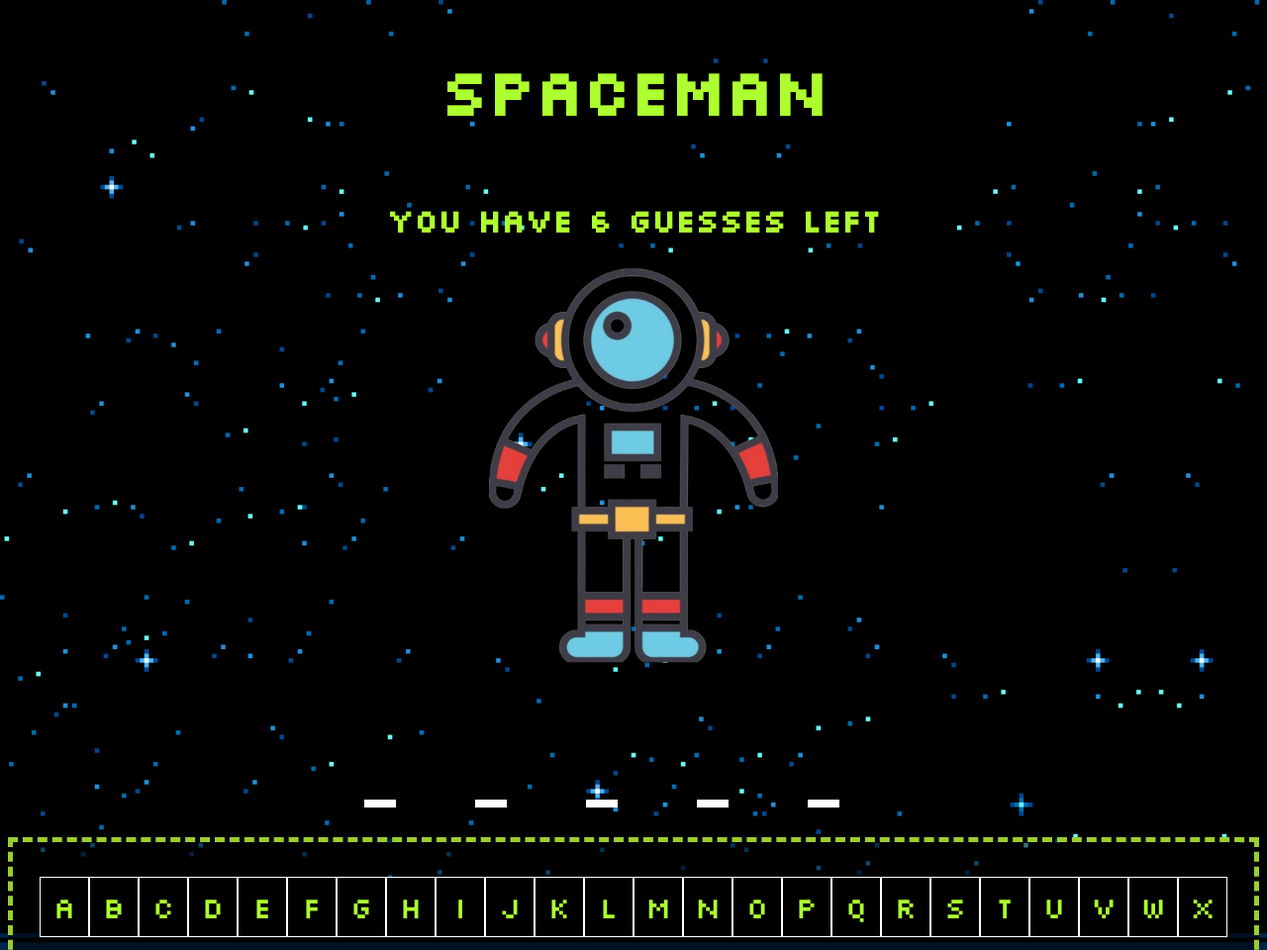
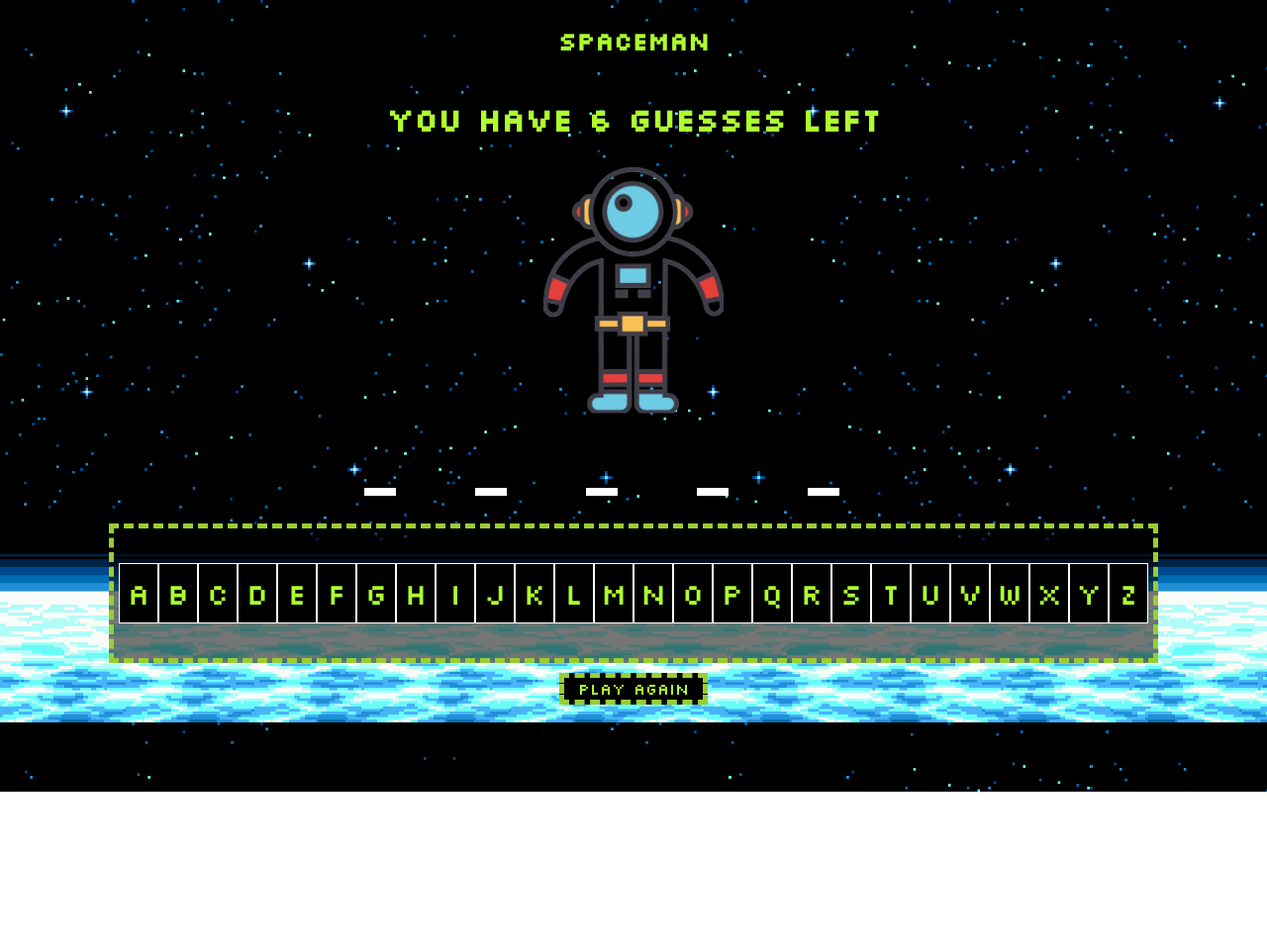
Before and after one commit to brennanp93/SpaceMan, a plain HTML site: page index.html in a window 1280 px wide. Shown: the top 960 px of the page at 99% size. After the commit the page ends 800 px from the top, so only its background shows below. Drawn offline with Linux system fonts and the light colour scheme.

Commit message:
Fix CSS so that it fits the screen. Update button hover.

```diff
--- a/css/style.css
+++ b/css/style.css
@@ -5,18 +5,17 @@
 
 body {
     color: greenyellow;
-    /* margin: 10% 0% 0% 0%; */
-    /* height: 100vh; */
-    flex-direction: column;
+    height: 75%;
+    /* flex-direction: column; */
     background-image: url(https://brennanp93.github.io/SpaceMan/images/pixelbg.png);
     background-size: cover;
-    display: flex;
-    justify-content: center;
-    align-items: center;
+    /* display: flex; */
+    /* justify-content: center; */
+    /* align-items: center; */
 }
 
 h1 {
-   font-size: 4em;
+    font-size: 25px;
 }
 
 #message {
@@ -30,6 +29,8 @@ main * {
 }
 
 main {
+    margin: 0% 5% 0% 5%;
+
     display: flex;
     flex-direction: column;
     justify-content: center;
@@ -54,11 +55,11 @@ main {
 .letter{
     color: greenyellow;
     background-color: black;
-    font-size: 20px;
+    font-size: 1em;
     border-width: 1px;
     border-color: white;
     border-style: solid;
-    width: 50px;
+    width: 40px;
     text-align: center;
     padding: 5px 10px 5px 10px;
     /* margin: 1px; */
@@ -78,13 +79,14 @@ main {
     border-color: yellowgreen;
     border-width: 5px;
     padding: 5px;
+    /* grid-column: span 2; */
     padding-bottom:;
 }
 
 
 button {
     display: flex;
-    font-size: 2em;
+    font-size: 1em;
     background-color: black;
     color: greenyellow;
     position:inherit;
@@ -98,7 +100,9 @@ button {
 }
 
 button:hover {
-    background-color: red;
+    color: black;
+    background-color: greenyellow;
+    border-color: black;
     transform: scale(1.1);
 }
 
@@ -110,9 +114,9 @@ button:hover {
     width: 100%;
     height: 100px;
     margin-bottom: 1%;
-    margin-top: 5%;
+    /* margin-top: 5%; */
 }
 
 img {
-    height: 400px;
+    height: 250px;
 }
```
